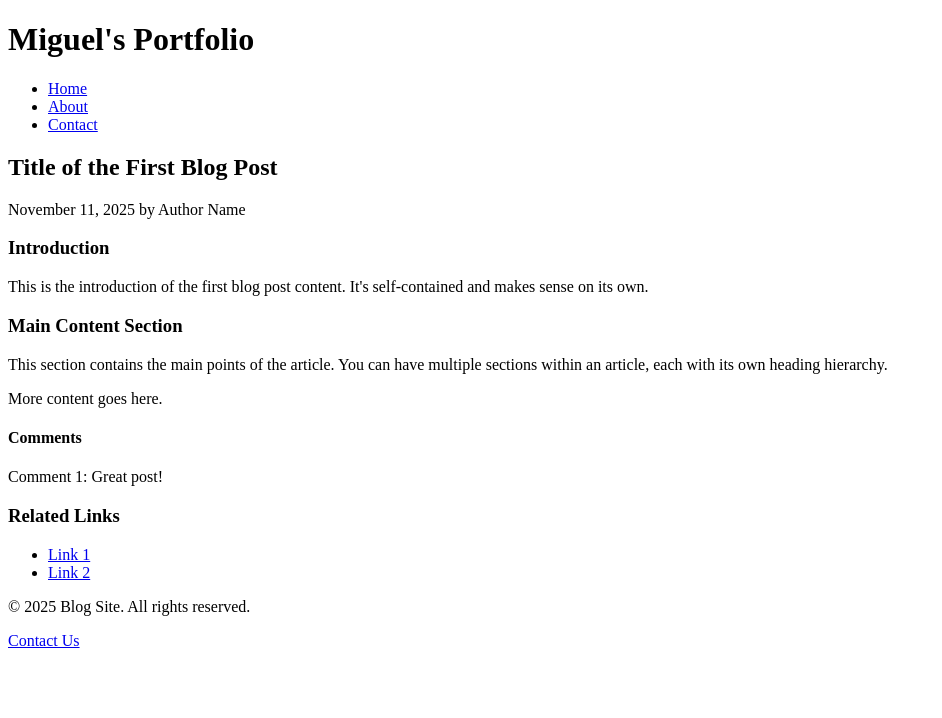
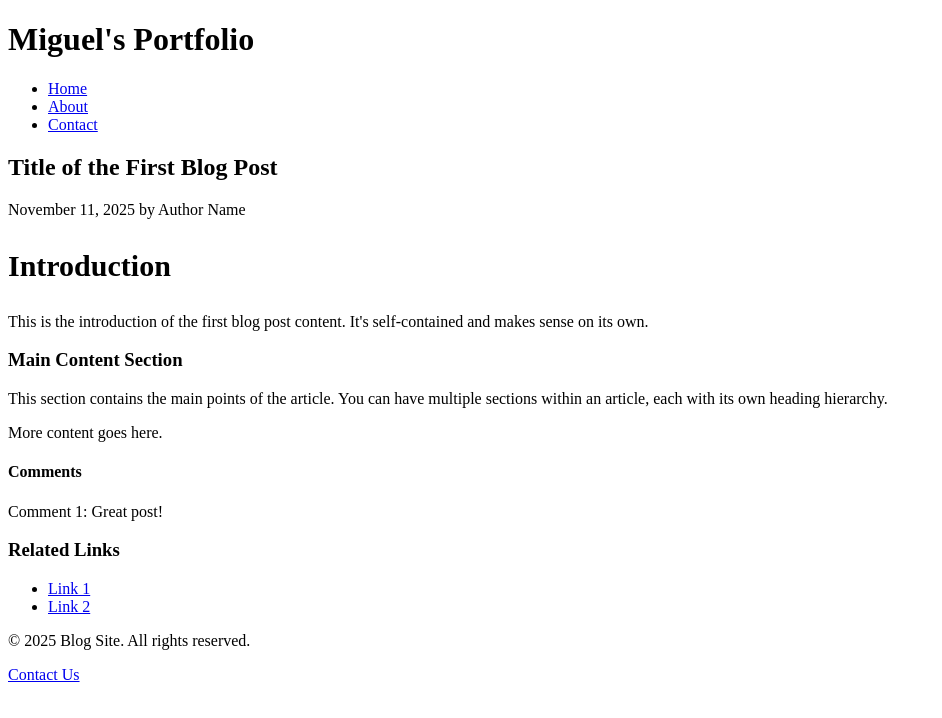
Before and after one commit to IDBCourses/kd401b-ht26-a3-M4niccmd, a plain HTML site: page index.html in a window 1280 px wide. Shown: the whole page, without its empty margins (0-942 px from the left). Drawn offline with Linux system fonts and the light colour scheme.

Commit message:
Minor edit to html file

```diff
--- a/index.html
+++ b/index.html
@@ -29,8 +29,7 @@
           <time datetime="2025-11-11">November 11, 2025</time> by Author Name
         </p>
         <section>
-          <h3 class="introduction">
-          <h3>Introduction</h3>
+          <h3 class="intro">Introduction</h3>
           <p>
             This is the introduction of the first blog post content. It's
             self-contained and makes sense on its own.
```
